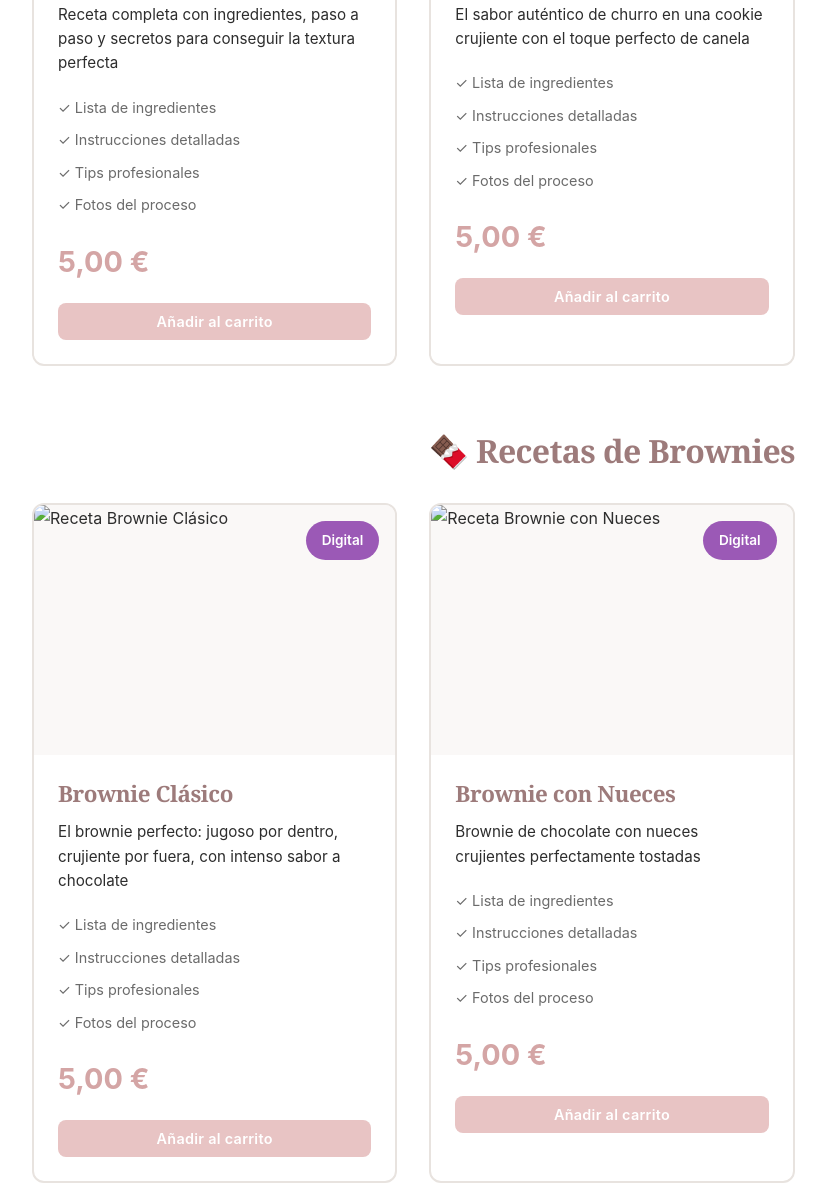
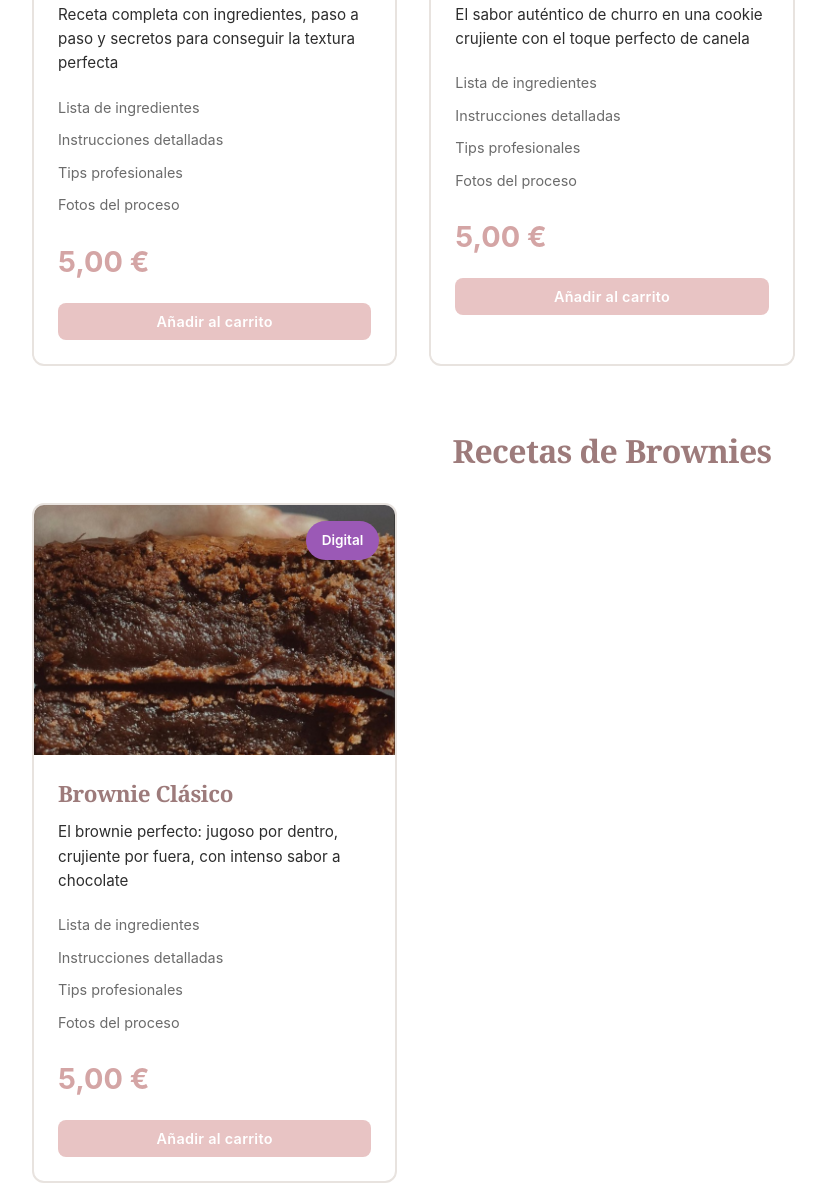
Before and after one commit to tomas20oriol-jpg/tartbytati, a plain HTML site: page recetas.html in a window 1280 px wide. Shown: the part 915-2101 px from the top of the page, without its empty margins (28-854 px from the left). Drawn offline with Linux system fonts and the light colour scheme.

Commit message:
Eliminar emojis y ajustar productos a imágenes disponibles

```diff
--- a/js/script.js
+++ b/js/script.js
@@ -17,7 +17,7 @@ document.addEventListener('DOMContentLoaded', function() {
   // Initialize unified cart
   initUnifiedCart();
 
-  console.log('tartbytati website loaded successfully! 🍰');
+  console.log('tartbytati website loaded successfully!');
 });
 
 // ===========================
@@ -253,7 +253,7 @@ function initUnifiedCart() {
     // Visual feedback
     const btn = event.target;
     const originalText = btn.textContent;
-    btn.textContent = '✓ Añadido';
+    btn.textContent = 'Añadido';
     btn.style.background = '#27ae60';
     if (type === 'recipe') btn.disabled = true;
 
--- a/recetas.html
+++ b/recetas.html
@@ -72,7 +72,7 @@
 
         <!-- Cookies Recipes -->
         <div class="recipe-category">
-          <h3 class="category-title">🍪 Recetas de Cookies</h3>
+          <h3 class="category-title">Recetas de Cookies</h3>
 
           <div class="recipes-grid">
             <div class="recipe-card">
@@ -84,10 +84,10 @@
                 <h4>Cookie Red Velvet</h4>
                 <p class="recipe-description">Receta completa con ingredientes, paso a paso y secretos para conseguir la textura perfecta</p>
                 <ul class="recipe-includes">
-                  <li>✓ Lista de ingredientes</li>
-                  <li>✓ Instrucciones detalladas</li>
-                  <li>✓ Tips profesionales</li>
-                  <li>✓ Fotos del proceso</li>
+                  <li>Lista de ingredientes</li>
+                  <li>Instrucciones detalladas</li>
+                  <li>Tips profesionales</li>
+                  <li>Fotos del proceso</li>
                 </ul>
                 <p class="recipe-price">5,00 €</p>
                 <button class="btn btn-small btn-add-recipe" data-recipe="Cookie Red Velvet" data-price="5.00">Añadir al carrito</button>
@@ -103,10 +103,10 @@
                 <h4>Cookie de Churro</h4>
                 <p class="recipe-description">El sabor auténtico de churro en una cookie crujiente con el toque perfecto de canela</p>
                 <ul class="recipe-includes">
-                  <li>✓ Lista de ingredientes</li>
-                  <li>✓ Instrucciones detalladas</li>
-                  <li>✓ Tips profesionales</li>
-                  <li>✓ Fotos del proceso</li>
+                  <li>Lista de ingredientes</li>
+                  <li>Instrucciones detalladas</li>
+                  <li>Tips profesionales</li>
+                  <li>Fotos del proceso</li>
                 </ul>
                 <p class="recipe-price">5,00 €</p>
                 <button class="btn btn-small btn-add-recipe" data-recipe="Cookie de Churro" data-price="5.00">Añadir al carrito</button>
@@ -117,44 +117,25 @@
 
         <!-- Brownies Recipes -->
         <div class="recipe-category">
-          <h3 class="category-title">🍫 Recetas de Brownies</h3>
+          <h3 class="category-title">Recetas de Brownies</h3>
 
           <div class="recipes-grid">
             <div class="recipe-card">
               <div class="recipe-image">
-                <img src="assets/productos/brownie-clasico.jpg" alt="Receta Brownie Clásico" />
+                <img src="assets/images/brownie-clasico.jpg" alt="Receta Brownie Clásico" />
                 <span class="recipe-badge">Digital</span>
               </div>
               <div class="recipe-info">
                 <h4>Brownie Clásico</h4>
                 <p class="recipe-description">El brownie perfecto: jugoso por dentro, crujiente por fuera, con intenso sabor a chocolate</p>
                 <ul class="recipe-includes">
-                  <li>✓ Lista de ingredientes</li>
-                  <li>✓ Instrucciones detalladas</li>
-                  <li>✓ Tips profesionales</li>
-                  <li>✓ Fotos del proceso</li>
+                  <li>Lista de ingredientes</li>
+                  <li>Instrucciones detalladas</li>
+                  <li>Tips profesionales</li>
+                  <li>Fotos del proceso</li>
                 </ul>
                 <p class="recipe-price">5,00 €</p>
                 <button class="btn btn-small btn-add-recipe" data-recipe="Brownie Clásico" data-price="5.00">Añadir al carrito</button>
-              </div>
-            </div>
-
-            <div class="recipe-card">
-              <div class="recipe-image">
-                <img src="assets/productos/brownie-nueces.jpg" alt="Receta Brownie con Nueces" />
-                <span class="recipe-badge">Digital</span>
-              </div>
-              <div class="recipe-info">
-                <h4>Brownie con Nueces</h4>
-                <p class="recipe-description">Brownie de chocolate con nueces crujientes perfectamente tostadas</p>
-                <ul class="recipe-includes">
-                  <li>✓ Lista de ingredientes</li>
-                  <li>✓ Instrucciones detalladas</li>
-                  <li>✓ Tips profesionales</li>
-                  <li>✓ Fotos del proceso</li>
-                </ul>
-                <p class="recipe-price">5,00 €</p>
-                <button class="btn btn-small btn-add-recipe" data-recipe="Brownie con Nueces" data-price="5.00">Añadir al carrito</button>
               </div>
             </div>
           </div>
```
Also changed, not shown: productos.html (+21 -21 lines), assets/images/brookie-clasico.jpg (added), assets/images/cookie-lotus.jpg (added).
